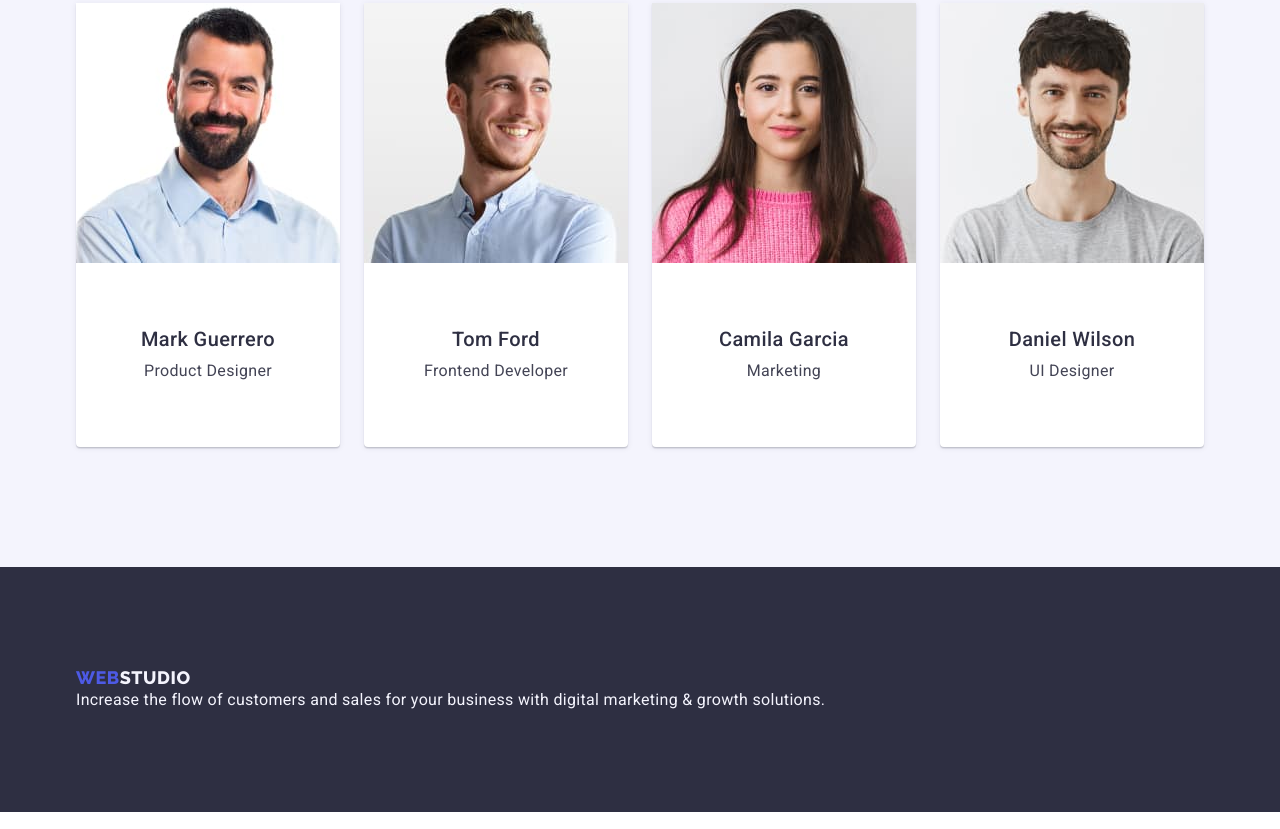
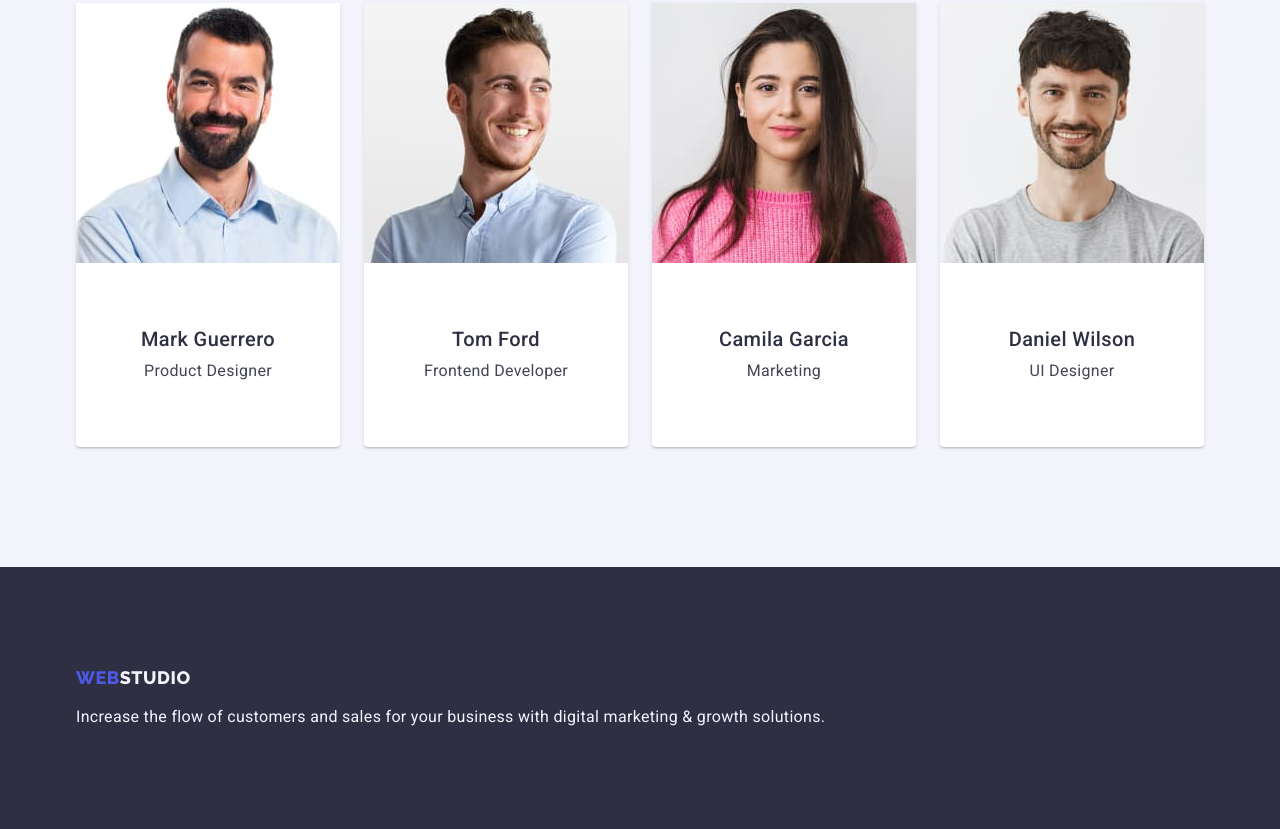
Before and after one commit to OlgaRuzhylenko/goit-markup-hw-03, a plain HTML site: page index.html in a window 1280 px wide. Shown: the part 1802-2631 px from the top of the page. Drawn offline with nearby package versions, Linux system fonts and the light colour scheme.

Commit message:
Update styles.css

```diff
--- a/css/styles.css
+++ b/css/styles.css
@@ -373,6 +373,9 @@ font-size: 18px;
 line-height: 1.17;
 letter-spacing: 0.03em;
 text-transform: uppercase;
+
+display: block;
+margin-bottom: 17.5px;
 }
 
 .logo-footer-text {
```
